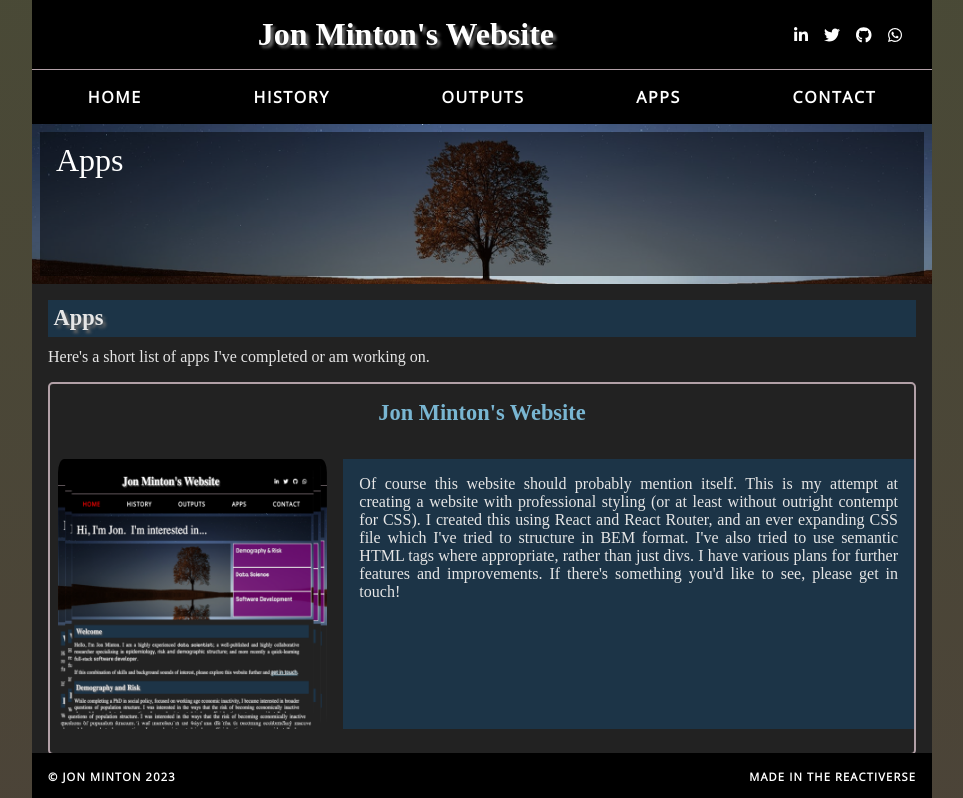
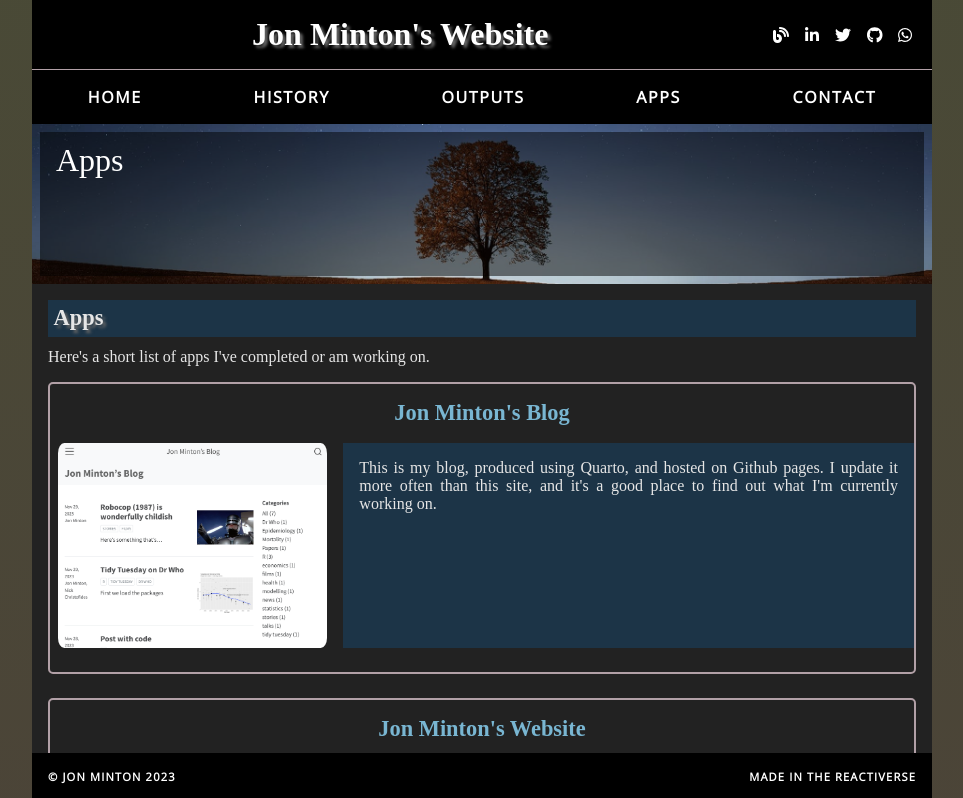
Before and after one commit to JonMinton/portfolio-new, a React (Create React App) app: page /apps in a window 1280 px wide. Shown: the top 798 px of the page, without its empty margins (158-1121 px from the left). Built offline with nearby package versions, Linux system fonts and the light colour scheme; a web font is replaced by a local one.

Commit message:
add references to blog

```diff
--- a/package.json
+++ b/package.json
@@ -11,6 +11,7 @@
     "@testing-library/user-event": "^13.5.0",
     "react": "^18.2.0",
     "react-dom": "^18.2.0",
+    "react-markdown": "^9.0.0",
     "react-responsive": "^9.0.2",
     "react-router-dom": "^6.17.0",
     "react-scripts": "5.0.1",
--- a/src/components/Header.js
+++ b/src/components/Header.js
@@ -8,19 +8,21 @@
           <h1 className="header__h1">{title}</h1>
           <div className="header__contacts">
             <div className="header__contacts_contact">
-                <LinkBox url='https://uk.linkedin.com/in/jon-minton-09480b13a' icon='linkedin' label='LinkedIn'/>
+              <LinkBox url='https://jonminton.github.io/jon-blog/' icon='blog' label='Blog'/>
             </div>
             <div className="header__contacts_contact">
-            <LinkBox url = 'https://twitter.com/JonMinton' icon = 'twitter' label = 'Twitter/X'/>
+              <LinkBox url='https://uk.linkedin.com/in/jon-minton-09480b13a' icon='linkedin' label='LinkedIn'/>
             </div>
             <div className="header__contacts_contact">
-            <LinkBox url = 'https://github.com/JonMinton' icon = 'github' label = 'GitHub'/>
+              <LinkBox url = 'https://twitter.com/JonMinton' icon = 'twitter' label = 'Twitter/X'/>
             </div>
             <div className="header__contacts_contact">
-            <LinkBox url = 'https://wa.me/447866022543' icon = 'whatsapp' label = 'WhatsApp'/>
+              <LinkBox url = 'https://github.com/JonMinton' icon = 'github' label = 'GitHub'/>
+            </div>
+            <div className="header__contacts_contact">
+              <LinkBox url = 'https://wa.me/447866022543' icon = 'whatsapp' label = 'WhatsApp'/>
             </div>
           </div>
-
         </div>
         <Nav />
     </header>
--- a/src/components/LinkBox.js
+++ b/src/components/LinkBox.js
@@ -1,6 +1,6 @@
 
 import { FontAwesomeIcon } from '@fortawesome/react-fontawesome';
-import {faBook} from '@fortawesome/free-solid-svg-icons';
+import {faBook, faBlog} from '@fortawesome/free-solid-svg-icons';
 import {faLinkedinIn, faGithub, faTwitter, faWhatsapp} from '@fortawesome/free-brands-svg-icons';
 
 // import './LinkBox.css';
@@ -22,6 +22,8 @@
         return faWhatsapp;
       case 'book':
         return faBook;
+      case 'blog':
+        return faBlog;
       default:
         return null;
     }
--- a/src/pages/Home.js
+++ b/src/pages/Home.js
@@ -26,7 +26,12 @@
         <p className="main__p">
           If this combination of skills and background sounds of interest, please explore this website further and <Link className="main__link" to='/contact'>get in touch</Link>.
         </p>
-
+        </article>
+        <article className="main__article">
+          <h2 className="main__h2">My Blog</h2>
+          <p className="main__p">
+            Please consider visiting <a className="main__link" href="https://jonminton.github.io/jon-blog/">my blog</a>, produced using Quarto, and hosted on Github pages, as I update it more often than this site!
+          </p>
         </article>
         <article className="main__article" id="demography-and-risk">
         <HeadingLinkback
--- a/src/pages/OtherApps.js
+++ b/src/pages/OtherApps.js
@@ -6,6 +6,7 @@
 import OldWebsiteImage from '../img/oldWebsiteSquare.png'
 import PythonHMDImage from '../img/pythonDashAppSquare.png'
 import RHMDImage from '../img/rShinyAppMortalitySquare.png'
+import BlogImage from '../img/jonBlog.png'
 
 const OtherApps = () => {
 
@@ -21,6 +22,13 @@
                         Here's a short list of apps I've completed or am working on.
                     </p>
                 </article>
+                <AppProfile
+                    title = "Jon Minton's Blog"
+                    mainText = {`
+                        This is my blog, produced using Quarto, and hosted on Github pages. I update it more often than this site, and it's a good place to find out what I'm currently working on.
+                    `}
+                    image = {BlogImage}
+                />
                 <AppProfile
                     title = "Jon Minton's Website"
                     mainText = {`
```
Also changed, not shown: src/md/first-test.md (added, +5 -0 lines), src/img/jonBlog.png (added), 1 other file (tests, documents, lock files or other folders).
